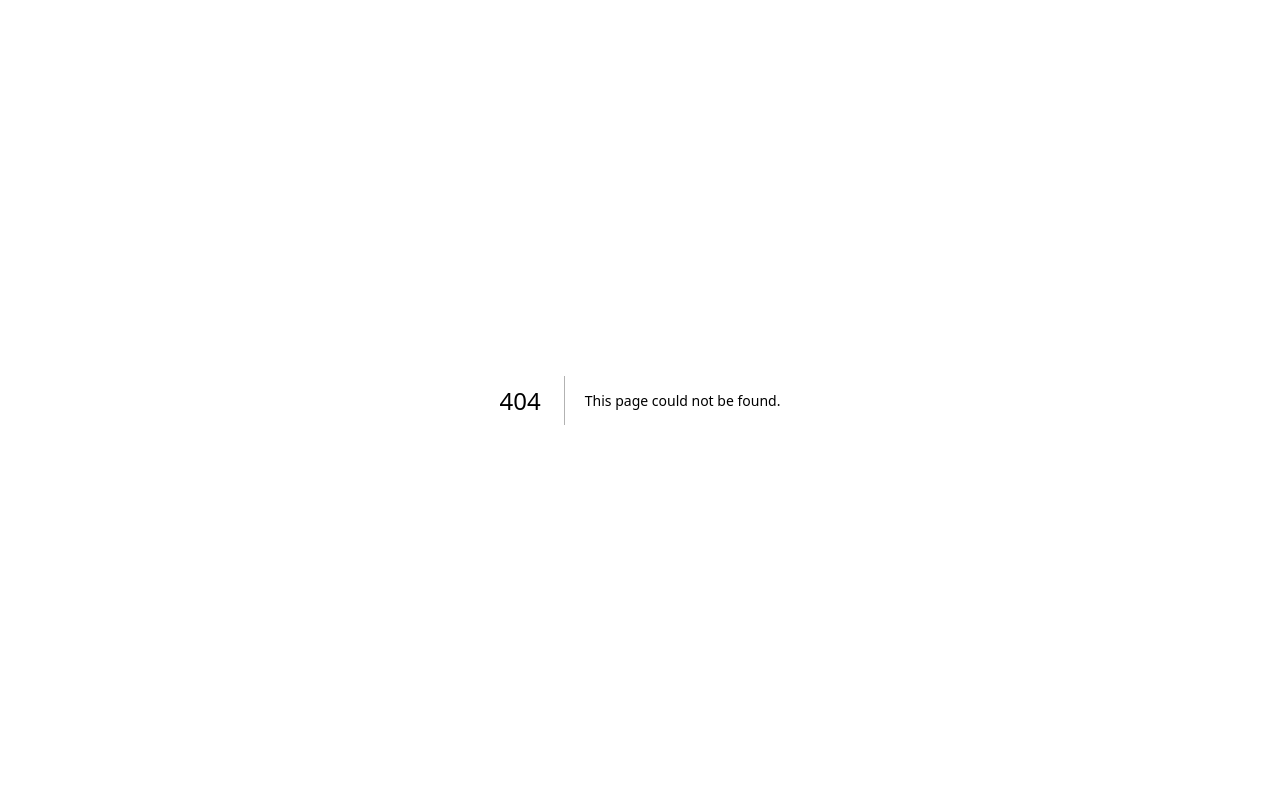
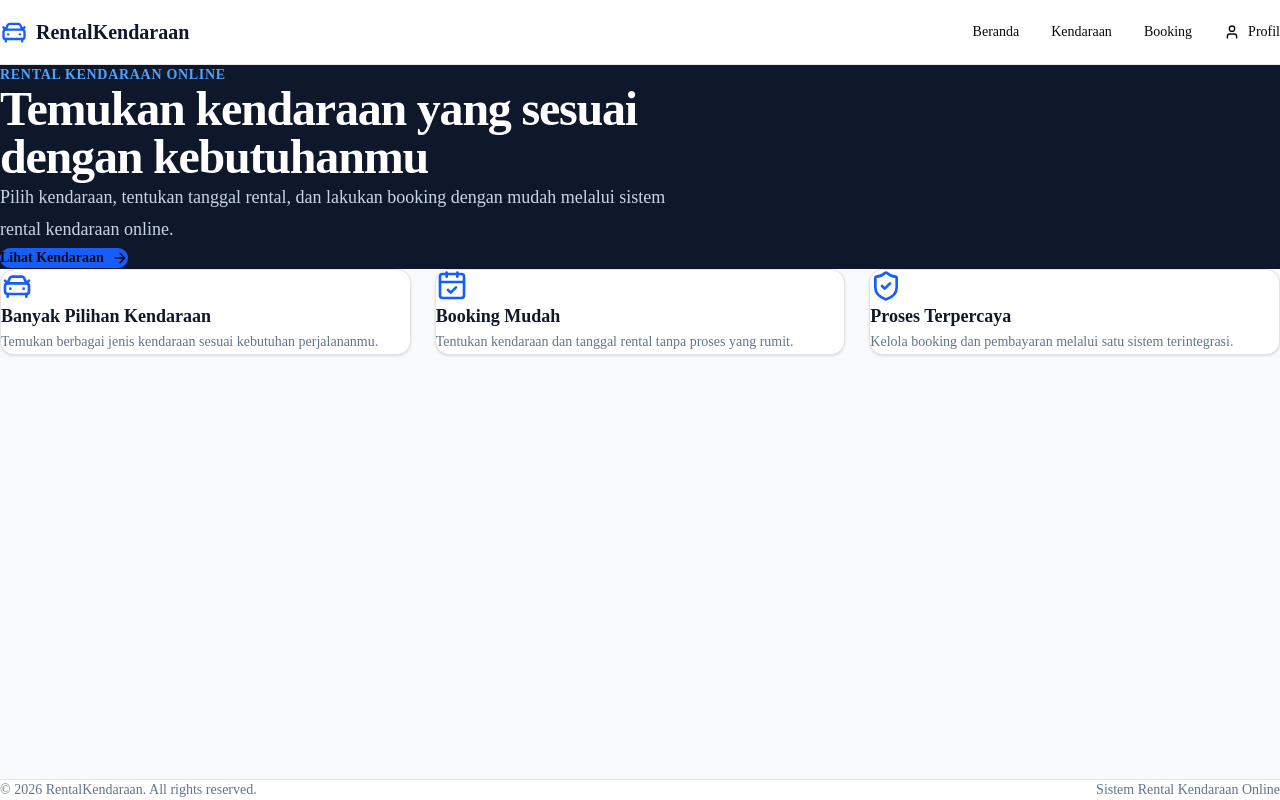
Before and after one commit to syidiqisyididiqi-hash/SISTEM-RENTAL-KENDARAAN-ONLINE, a Next.js app in the folder frontend/: page /user/dashboard in a window 1280 px wide. Before the commit this address had no page. Built offline with nearby package versions, Linux system fonts and the light colour scheme.

Commit message:
Create page dashboard user

```diff
--- /dev/null
+++ b/frontend/src/app/user/dashboard/page.js
@@ -0,0 +1,75 @@
+import Link from "next/link";
+import { ArrowRight, CarFront, CalendarCheck, ShieldCheck } from "lucide-react";
+
+export default function UserDashboard() {
+  return (
+    <div>
+      <section className="bg-slate-900">
+        <div className="mx-auto max-w-7xl px-4 py-20 sm:px-6 lg:px-8">
+          <div className="max-w-2xl">
+            <p className="mb-4 text-sm font-semibold uppercase tracking-wider text-blue-400">
+              Rental Kendaraan Online
+            </p>
+
+            <h1 className="text-4xl font-bold tracking-tight text-white sm:text-5xl">
+              Temukan kendaraan yang sesuai dengan kebutuhanmu
+            </h1>
+
+            <p className="mt-6 text-lg leading-8 text-slate-300">
+              Pilih kendaraan, tentukan tanggal rental, dan lakukan booking
+              dengan mudah melalui sistem rental kendaraan online.
+            </p>
+
+            <div className="mt-8">
+              <Link
+                href="/user/vehicles"
+                className="inline-flex items-center gap-2 rounded-lg bg-blue-600 px-5 py-3 text-sm font-semibold text-white transition hover:bg-blue-700"
+              >
+                Lihat Kendaraan
+                <ArrowRight className="h-4 w-4" />
+              </Link>
+            </div>
+          </div>
+        </div>
+      </section>
+
+      <section className="mx-auto grid max-w-7xl gap-6 px-4 py-12 sm:px-6 md:grid-cols-3 lg:px-8">
+        <div className="rounded-xl border bg-white p-6 shadow-sm">
+          <CarFront className="h-8 w-8 text-blue-600" />
+
+          <h2 className="mt-4 text-lg font-semibold text-slate-900">
+            Banyak Pilihan Kendaraan
+          </h2>
+
+          <p className="mt-2 text-sm leading-6 text-slate-500">
+            Temukan berbagai jenis kendaraan sesuai kebutuhan perjalananmu.
+          </p>
+        </div>
+
+        <div className="rounded-xl border bg-white p-6 shadow-sm">
+          <CalendarCheck className="h-8 w-8 text-blue-600" />
+
+          <h2 className="mt-4 text-lg font-semibold text-slate-900">
+            Booking Mudah
+          </h2>
+
+          <p className="mt-2 text-sm leading-6 text-slate-500">
+            Tentukan kendaraan dan tanggal rental tanpa proses yang rumit.
+          </p>
+        </div>
+
+        <div className="rounded-xl border bg-white p-6 shadow-sm">
+          <ShieldCheck className="h-8 w-8 text-blue-600" />
+
+          <h2 className="mt-4 text-lg font-semibold text-slate-900">
+            Proses Terpercaya
+          </h2>
+
+          <p className="mt-2 text-sm leading-6 text-slate-500">
+            Kelola booking dan pembayaran melalui satu sistem terintegrasi.
+          </p>
+        </div>
+      </section>
+    </div>
+  );
+}
```
